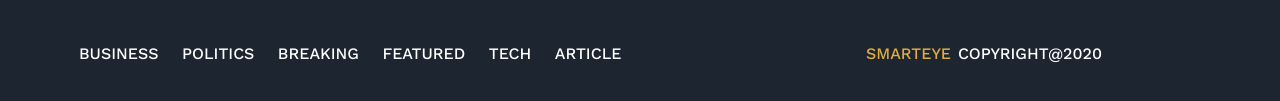
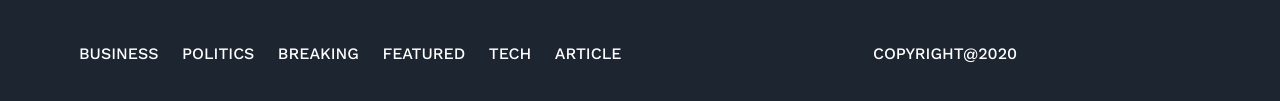
Before and after one commit to allstarrtech/lawyer-2, a plain HTML site: page services.html in a window 1280 px wide. Shown: the part 1608-1709 px from the top of the page. Drawn offline with nearby package versions, Linux system fonts and the light colour scheme; files whose address does not match are found by name.

Commit message:
Update services.html

```diff
--- a/services.html
+++ b/services.html
@@ -221,7 +221,7 @@
                 <div class="col-lg-4 col-md-4 col-12">
                     <div class="end-items-01">
                         <ul>
-                            <li><span>smarteye</span>copyright@2020</li>
+                            <li><span></span>copyright@2020</li>
                         </ul>
                     </div>
                 </div>
```
